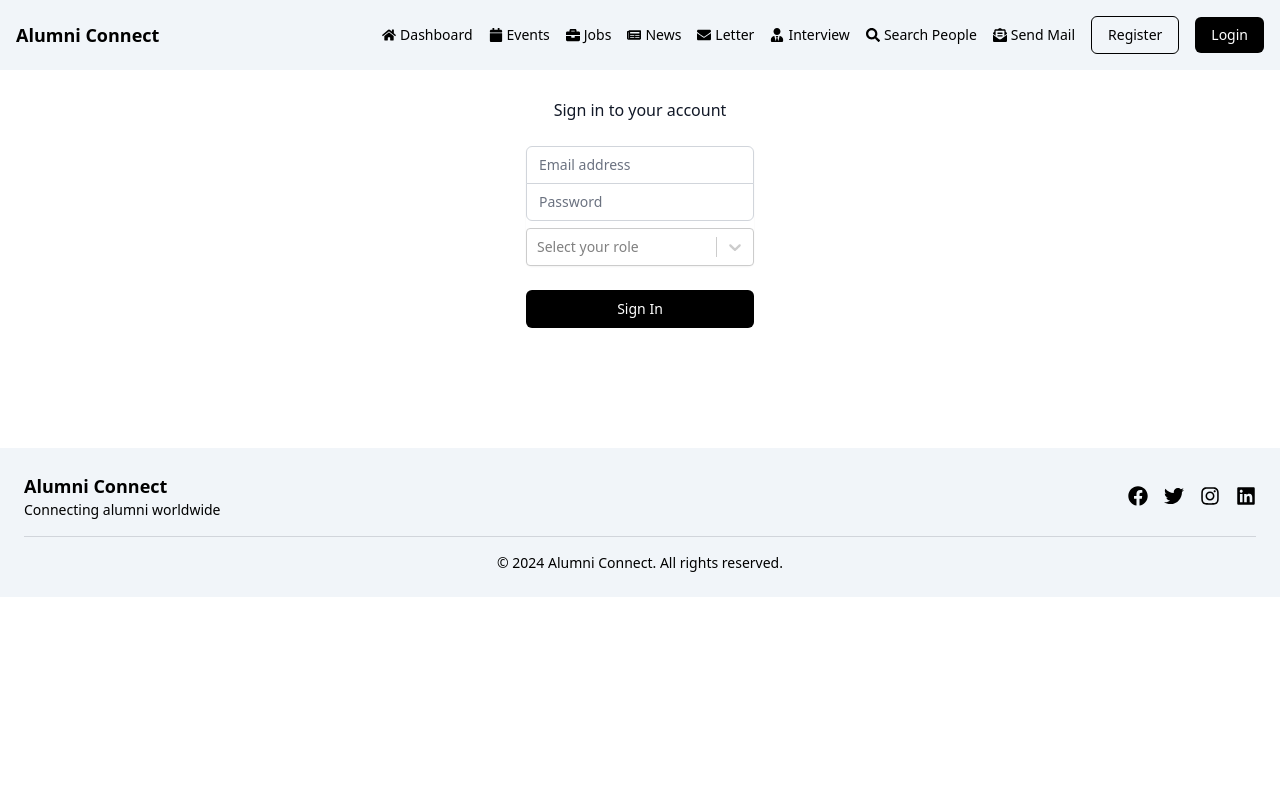
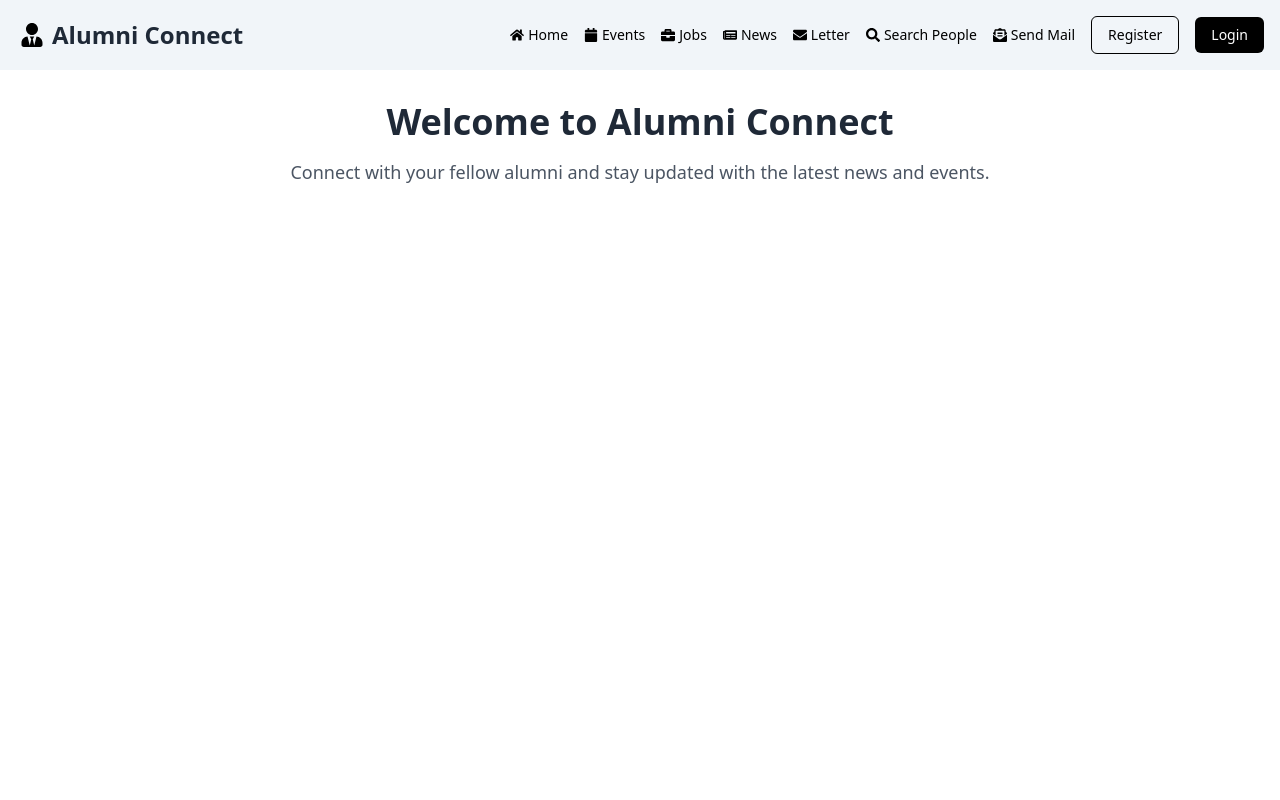
Before and after one commit to SahilAli8808/Alumni-Connect-Redesign, a React (Vite) app in the folder Frontend/: page /home in a window 1280 px wide. Before the commit this address led to /login. Shown: the top 800 px of the page. Built offline with nearby package versions, Linux system fonts and the light colour scheme.

Commit message:
Update Footer and Layout components, add Dashboard component

```diff
--- /dev/null
+++ b/Frontend/src/Components/Dashboard.jsx
@@ -0,0 +1,36 @@
+
+import { Navigate } from "react-router-dom";
+import { getUserData } from "../services/authService";
+import { getLoggedIn} from "../services/authService";
+function Home() {
+  const loggedin = getLoggedIn()
+  {!loggedin && <Navigate to="/login"/>}
+  const {role, email, firstName} = getUserData();
+  // console.log(data);
+    return (
+      <>
+        {/* dashboard with data using tailwind */}
+        <div className="flex flex-col items-center justify-center h-screen bg-gray-100">
+          <h1 className="text-6xl font-bold">Dashboard</h1>
+          <h2 className="text-2xl font-bold">Welcome to Dashboard</h2>
+          <div className="flex flex-col itSems-center justify-center">
+            <h3 className="text-xl font-bold">User Data</h3>
+            <div className="flex flex-col items-center justify-center">
+              <h4 className="text-lg font-bold">Name: {firstName}</h4>
+              <h4 className="text-lg font-bold">Email: {email}</h4>
+              <h4 className="text-lg font-bold">Role: {role}</h4>
+            </div>
+
+
+
+        </div>
+
+
+        </div>
+
+      </>
+
+    );
+  }
+
+  export default Home;
--- a/Frontend/src/Components/Footer.jsx
+++ b/Frontend/src/Components/Footer.jsx
@@ -24,7 +24,7 @@ function Footer() {
           </a>
         </div>
       </div>
-      <hr className="my-4 border-gray-300" />
+      <hr className="my-4 border-gray-200" />
       <div className="text-center text-sm">
         <p>&copy; 2024 Alumni Connect. All rights reserved.</p>
       </div>
--- a/Frontend/src/Components/Home.jsx
+++ b/Frontend/src/Components/Home.jsx
@@ -1,32 +1,17 @@
-
-import { getUserData } from "../services/authService";
-function Home() {
-  const data = getUserData();
-  console.log(data);
-    return (
-      <>
-        {/* dashboard with data using tailwind */}
-        <div className="flex flex-col items-center justify-center h-screen bg-gray-100">
-          <h1 className="text-6xl font-bold">Dashboard</h1>
-          <h2 className="text-2xl font-bold">Welcome to Dashboard</h2>
-          <div className="flex flex-col items-center justify-center">
-            <h3 className="text-xl font-bold">User Data</h3>
-            <div className="flex flex-col items-center justify-center">
-              {/* <h4 className="text-lg font-bold">Name: {firstName}</h4>
-              <h4 className="text-lg font-bold">Email: {email}</h4>
-              <h4 className="text-lg font-bold">Role: {role}</h4> */}
-            </div>
+import React from 'react'
 
 
-
-        </div>
+function Home() {
+  return (
+    <div className="h-screen">
 
 
-        </div>
+      <main className="container mx-auto px-4 py-8">
+        <h1 className="text-4xl flex justify-center font-bold text-gray-800 mb-4">Welcome to Alumni Connect</h1>
+        <p className="text-lg  flex justify-center text-gray-600">Connect with your fellow alumni and stay updated with the latest news and events.</p>
+      </main>
+    </div>
+  );
+}
 
-      </>
-
-    );
-  }
-
-  export default Home;
+export default Home
--- a/Frontend/src/Components/Topbar.jsx
+++ b/Frontend/src/Components/Topbar.jsx
@@ -1,17 +1,24 @@
 import React from 'react';
 import { FaHome, FaCalendar, FaBriefcase, FaNewspaper, FaEnvelope, FaUserTie, FaSearch, FaCommentDots, FaTicketAlt, FaEnvelopeOpenText, FaUserGraduate, FaSignInAlt } from 'react-icons/fa';
 import { Link, NavLink } from 'react-router-dom';
+import { useDispatch } from 'react-redux';
 import { getLoggedIn } from '../services/authService';
+import { logout } from '../features/authSlice';
 function Topbar() {
   const loggedIn = getLoggedIn();
+  const dispatch = useDispatch();
   return (
     <div className="bg-slate-100 text-black p-4 flex justify-between items-center">
       <div className="flex items-center">
-        <h2 className="text-lg font-bold">Alumni Connect</h2>
+  <span> <FaUserTie className="mr-1 h-6 w-8" /></span>
+  <h2 className="text-2xl font-extrabold text-gray-800">
+  {/* icon here */}
+  Alumni Connect</h2>
 </div>
+
       <nav className="flex space-x-4 items-center">
-        <Link to="/" className="text-sm flex items-center">
-          <FaHome className="mr-1" /> Dashboard
+        <Link to="/home" className="text-sm flex items-center">
+          <FaHome className="mr-1" /> Home
         </Link>
         <Link to="/events" className="text-sm flex items-center">
           <FaCalendar className="mr-1" /> Events
@@ -25,9 +32,9 @@ function Topbar() {
         <Link to="/letter" className="text-sm flex items-center">
           <FaEnvelope className="mr-1" /> Letter
         </Link>
-        <Link to="/interview" className="text-sm flex items-center">
+        {/* <Link to="/interview" className="text-sm flex items-center">
           <FaUserTie className="mr-1" /> Interview
-        </Link>
+        </Link> */}
         <Link to="/search-people" className="text-sm flex items-center">
           <FaSearch className="mr-1" /> Search People
         </Link>
@@ -39,26 +46,33 @@ function Topbar() {
         {loggedIn ? (
   // Render these links if the user is logged in
   <>
-          <Link to="/logout" className="border
-          border-black hover:bg-black hover:text-white px-4 py-2 rounded-md text-sm font-medium">
-
+    <NavLink
+      onClick={() => {
+        dispatch(logout());
+      }}
+      className="border border-black hover:bg-black hover:text-white px-4 py-2 rounded-md text-sm font-medium"
+    >
       Logout
-        </Link>
+    </NavLink>
   </>
 ) : (
-
   <>
-          <Link to="/register" className="border
-          border-black hover:bg-black hover:text-white px-4 py-2 rounded-md text-sm font-medium">
-
+    <Link
+      to="/register"
+      className="border border-black hover:bg-black hover:text-white px-4 py-2 rounded-md text-sm font-medium"
+    >
       Register
     </Link>
 
-        <Link to="/login" className="bg-black text-white px-4 py-2 rounded-md text-sm font-medium">
+    <Link
+      to="/login"
+      className="bg-black text-white px-4 py-2 rounded-md text-sm font-medium"
+    >
       Login
     </Link>
   </>
 )}
+
 
       </nav>
     </div>
--- a/Frontend/src/Layout.jsx
+++ b/Frontend/src/Layout.jsx
@@ -1,14 +1,21 @@
 import React from 'react'
 import Topbar from './Components/Topbar'
-import { Outlet } from 'react-router-dom'
+import { Navigate, Outlet } from 'react-router-dom'
 import Footer from './Components/Footer'
+import { getLoggedIn } from './services/authService'
+import { ToastContainer } from 'react-toastify'
 
 function Layout() {
+  const loggedIn = getLoggedIn();
   return (
     <>
-      <Topbar/>
-      <Outlet/>
-      <Footer/>
+      <ToastContainer/>
+
+      <Topbar />
+      <Outlet />
+
+
+      <Footer />
     </>
   )
 }
--- a/Frontend/src/features/authSlice.js
+++ b/Frontend/src/features/authSlice.js
@@ -3,8 +3,8 @@
 // unique id ke lie uuid ya nanoid use karna
 import { createSlice, nanoid } from '@reduxjs/toolkit';
 const initialState = {
-    currentUser: {},
-    loggedIn: false,
+    currentUser: null,
+    loggedIn: false
     // role: "",
 
 };
@@ -18,7 +18,7 @@ const authSlice = createSlice({
             // state hota hai current state | jo ki ek object hai aur usme status aur userData hai
             // action hota hai jo ki ek object hai aur usme type aur payload hai
             state.loggedIn = true;
-            state.currentUser = action.payload.currentUser;
+            state.currentUser = action.payload;
             // state.role = action.payload.role;
         },
         // reducers
@@ -28,7 +28,7 @@ const authSlice = createSlice({
         // actions are dispatched by calling
         logout: (state, action)=>{
             state.loggedIn = false;
-            state.currentUser = {};
+            state.currentUser = null;
             // state.role = "";
         }
 
--- a/Frontend/src/pages/Login.jsx
+++ b/Frontend/src/pages/Login.jsx
@@ -1,13 +1,10 @@
 import 'react-toastify/dist/ReactToastify.css';
-import { LockClosedIcon, KeyIcon } from "@heroicons/react/24/outline";
 import { useState } from "react";
 import Select from 'react-select';
-import * as Form from '@radix-ui/react-form';
-import Axios from 'axios';
 import { ToastContainer, toast } from 'react-toastify';
 import axios from 'axios';
-import {login} from '../features/authSlice'
-import {useNavigate} from 'react-router-dom'
+import { login } from '../features/authSlice'
+import { useNavigate } from 'react-router-dom'
 import { useDispatch } from 'react-redux';
 import Loader from '../Components/Loader';
 
@@ -17,10 +14,10 @@ import Loader from '../Components/Loader';
 
 function Login() {
   const [selectedRole, setSelectedRole] = useState(null);
-    const [loading , setLoading] = useState(false);
-    const [user,setUser] = useState({
-      email:"",
-      password:"",
+  const [loading, setLoading] = useState(false);
+  const [user, setUser] = useState({
+    email: "",
+    password: "",
   })
   const dispatch = useDispatch()
   // Options for the role dropdown
@@ -30,7 +27,8 @@ function Login() {
     { value: 'admin', label: 'Admin' },
     { value: 'college', label: 'College' }
   ];
-   const navitage = useNavigate();
+  const navigate = useNavigate();
+
   // Handle role selection
   const handleRoleChange = (selectedOption) => {
     setSelectedRole(selectedOption);
@@ -47,48 +45,44 @@ function Login() {
     role: role
   }
   // Handle form submission
-  const handleChange =  (e) => {
-    const {name,value} = e.target
-           setUser((prev)=>({...prev,[name]:value}))
+  const handleChange = (e) => {
+    const { name, value } = e.target
+    setUser((prev) => ({ ...prev, [name]: value }))
   };
 
-  const handleSubmit = async (e)=>{
-    e.preventDefault()
-        setLoading(true)
-        const url = "http://localhost:8080/auth/login"
-        try{
-          const response = await axios.post(url,userData)
-          console.log(response)
-          if (response.data){
-            dispatch(login({
-              currentUser:response.data,
-            }))
-            toast.success("Login Successfull")
-          }else{
-            toast.error("Network Error")
+  const handleSubmit = async (e) => {
+    e.preventDefault();
+    if (!selectedRole) {
+      toast.error("Please select a role");
+      return;
     }
+    setLoading(true);
+    const url = "http://localhost:8080/auth/login";
+    try {
+      const response = await axios.post(url, userData);
+      console.log("Axios Response:",response);
+      console.log("Axios Data in store:",response.data.alumni)
+        dispatch(login(response.data.alumni))
+        toast.success("Login Successful");
 
-          setLoading(false)
-          navitage("/dashboard")
 
-        }catch(err){
-          setLoading(false)
-          console.log("Handle error here:",err)
-          if(err.response){
+      setLoading(false);
+      navigate("/dashboard");
+    } catch (err) {
+      setLoading(false);
+      console.log("Handle error here:", err);
+      if (err.response) {
         toast.error(err.response.data.errorMessage || err.message);
       } else {
-            toast.error(err.message + "! Please check your connection")
+        toast.error(err.message + "! Database server is down.");
       }
     }
+  };
 
-
-
-
-  }
 
   return (
     <>
-    <ToastContainer/>
+      <ToastContainer />
       <div className="flex flex-col items-center mb-28 py-2">
         <div className="flex flex-col justify-center items-center">
           <h2 className="mt-5 text-center text-gray-900">
@@ -123,7 +117,7 @@ function Login() {
                 type="password"
                 autoComplete="current-password"
                 onChange={handleChange}
-                value ={user.password}
+                value={user.password}
                 required
                 className="appearance-none rounded-none relative block w-full px-3 py-2 border border-gray-300 placeholder-gray-500 text-gray-900 rounded-b-md focus:outline-none focus:ring-indigo-500 focus:border-indigo-500 focus:z-10 sm:text-sm"
                 placeholder="Password"
@@ -136,7 +130,7 @@ function Login() {
             <div>
               <label htmlFor="role" className="sr-only">Role</label>
               <Select
-            required
+                // required
                 id="role"
                 name="role"
                 options={roleOptions}
@@ -159,10 +153,10 @@ function Login() {
               type="submit"
               disabled={loading}
               // onSubmit={handleSubmit}
-              className={`${loading && 'hover:cursor-wait' } group relative w-full flex justify-center py-2 px-4 border border-transparent text-sm font-medium rounded-md text-white bg-black hover:bg-black-700 focus:outline-none focus:ring-2 focus:ring-offset-2 focus:ring-indigo-500`}
+              className={`${loading && 'hover:cursor-wait'} group relative w-full flex justify-center py-2 px-4 border border-transparent text-sm font-medium rounded-md text-white bg-black hover:bg-black-700 focus:outline-none focus:ring-2 focus:ring-offset-2 focus:ring-indigo-500`}
 
             >
-              {loading ? <Loader text={"Please Wait.."}/> : "Sign In"}
+              {loading ? <Loader text={"Please Wait.."} /> : "Sign In"}
             </button>
           </div>
 
--- a/Frontend/src/services/authService.js
+++ b/Frontend/src/services/authService.js
@@ -2,25 +2,13 @@
 import { useSelector } from "react-redux";
 
 function getUserData(){
-  const currectUser = useSelector(
-        // iske andar state ki current value aati hai
-        (state)=>{
-            state.currectUser
-        }
-    )
-console.log(currectUser)
-    return currectUser
+  return useSelector((state)=>state.currentUser)
 }
 
 function getLoggedIn(){
 
-  const loggedIn = useSelector(
-        // iske andar state ki current value aati hai
-        (state)=>{
-            state.loggedIn
-        }
-    )
-    console.log(loggedIn)
+  const loggedIn = useSelector((state)=>{return state.loggedIn})
+    console.log("Logged in?",loggedIn)
 
     return loggedIn
 }
```
Also changed, not shown: Frontend/src/Components/HomeCard.jsx (deleted, +0 -27 lines), Frontend/src/main.jsx (+10 -1 lines). Lines whose indentation alone changed are shown as unchanged.
